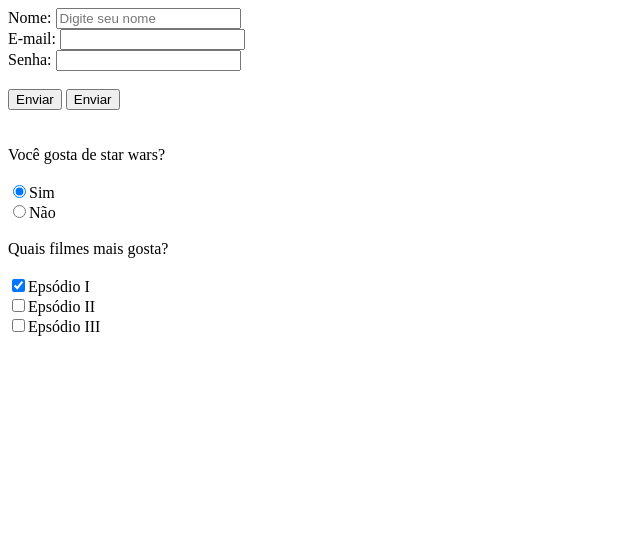
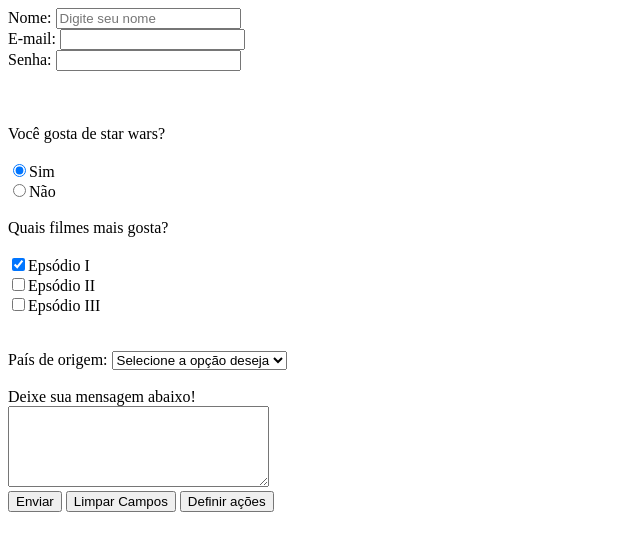
Before and after one commit to inataliaguiar/Curso-Desenvolvimento-Web-Fullstack, a plain HTML site: page HTML-CSS/08-Formularios.html in a window 1280 px wide. Shown: the whole page, without its empty margins (0-640 px from the left). Drawn offline with Linux system fonts and the light colour scheme.

Commit message:
Tipos de Botões

```diff
--- a/HTML-CSS/08-Formularios.html
+++ b/HTML-CSS/08-Formularios.html
@@ -1,10 +1,12 @@
 <!DOCTYPE html>
 <html lang="pt-br">
+
 <head>
     <meta charset="UTF-8">
     <meta name="viewport" content="width=device-width, initial-scale=1.0">
     <title>Formulários com html</title>
 </head>
+
 <body>
     <!--Criando formulários com html!
     placeholder: É utilizado para informar a informação esperada, fica escrito no campo
@@ -15,24 +17,19 @@
 
     <form>
         <label for="nome">Nome: </label>
-        <input type="text" id="nome" name="nome" placeholder="Digite seu nome">
+        <input type="text" id="nome" name="nome" placeholder="Digite seu nome" required>
         <br>
 
         <label for="email">E-mail: </label>
-        <input type="email" id="email" name="email">
+        <input type="email" id="email" name="email" required>
         <br>
 
         <label for="senha">Senha: </label>
-        <input type="password" id="senha" name="senha">
+        <input type="password" id="senha" name="senha" required>
         <br><br>
 
-        <!--Formas de realizar o envio do formulario-->
-        <input type="submit" value="Enviar">
-        <button type="submit">Enviar</button>
 
-    </form>
-
-    <br><br>
+        <br><br>
     <!--Radio Button e Check box
     Radio button: Permite escolher uma das escolhas disponíveis a partir de uma limitação com name, exemplo: "sim" ou "não"
     Checkbox: Permite selecionar varias opções
@@ -55,6 +52,46 @@
     <input type="checkbox" id="I" checked><label for="I">Epsódio I</label><br>
     <input type="checkbox" id="II"><label for="II">Epsódio II</label><br>
     <input type="checkbox" id="III"><label for="III">Epsódio III</label><br>
+    <br><br>
+
+    <!--Novas tags para formulários!
+    Select: abre uma lista com as opções para serem selecionadas
+     Option: Tag para definir as opções de escolhes dentro da lista do "select"
+    -->
+
+    <!--UTILIZANDO O SELECT-->
+    <label for="pais">País de origem:</label>
+    <select name="pais" id="pais">
+        <option selected disabled>Selecione a opção deseja</option>
+        <option value="BRA">Brasil</option>
+        <option value="ARG">Argentina</option>
+        <option value="URU">Uruguai</option>
+    </select><br><br>
+
+    <!--UTILIZANDO O TEXT AREA-->
+    <label for="mensagem">Deixe sua mensagem abaixo!</label><br>
+    <textarea name="mensagem" id="mensagem" cols="30" rows="5"></textarea><br>
+
+    <!--Formas de realizar o envio do formulario
+    I - <input type="submit" value="Enviar">
+    II - <button type="submit">Enviar</button>
+    -->
+
+    <!--TIPOS DE BOTÕES
+    I - Submit: Envia o formulário
+    II - Reset: Limpa os campos do formulário
+    III - Button: Botão de clique que será programado as ações
+    -->
+
+    <button type="submit">Enviar</button>
+    <button type="reset">Limpar Campos</button>
+    <button type="button">Definir ações</button>
+
+    <!--VALIDAÇÕES DE BOTÕES
+
+    -->
+    </form>
 
 </body>
+
 </html>
```
